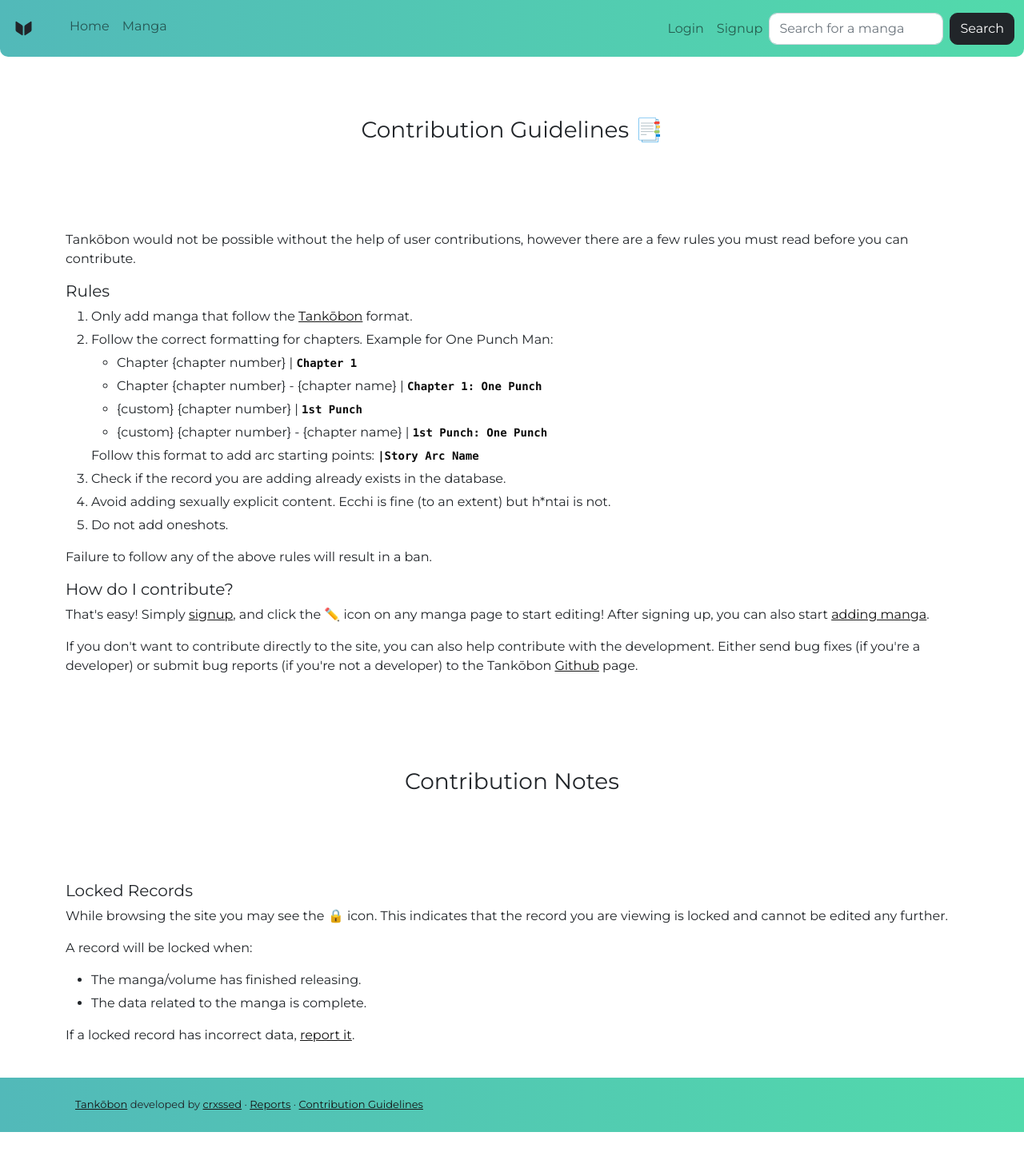
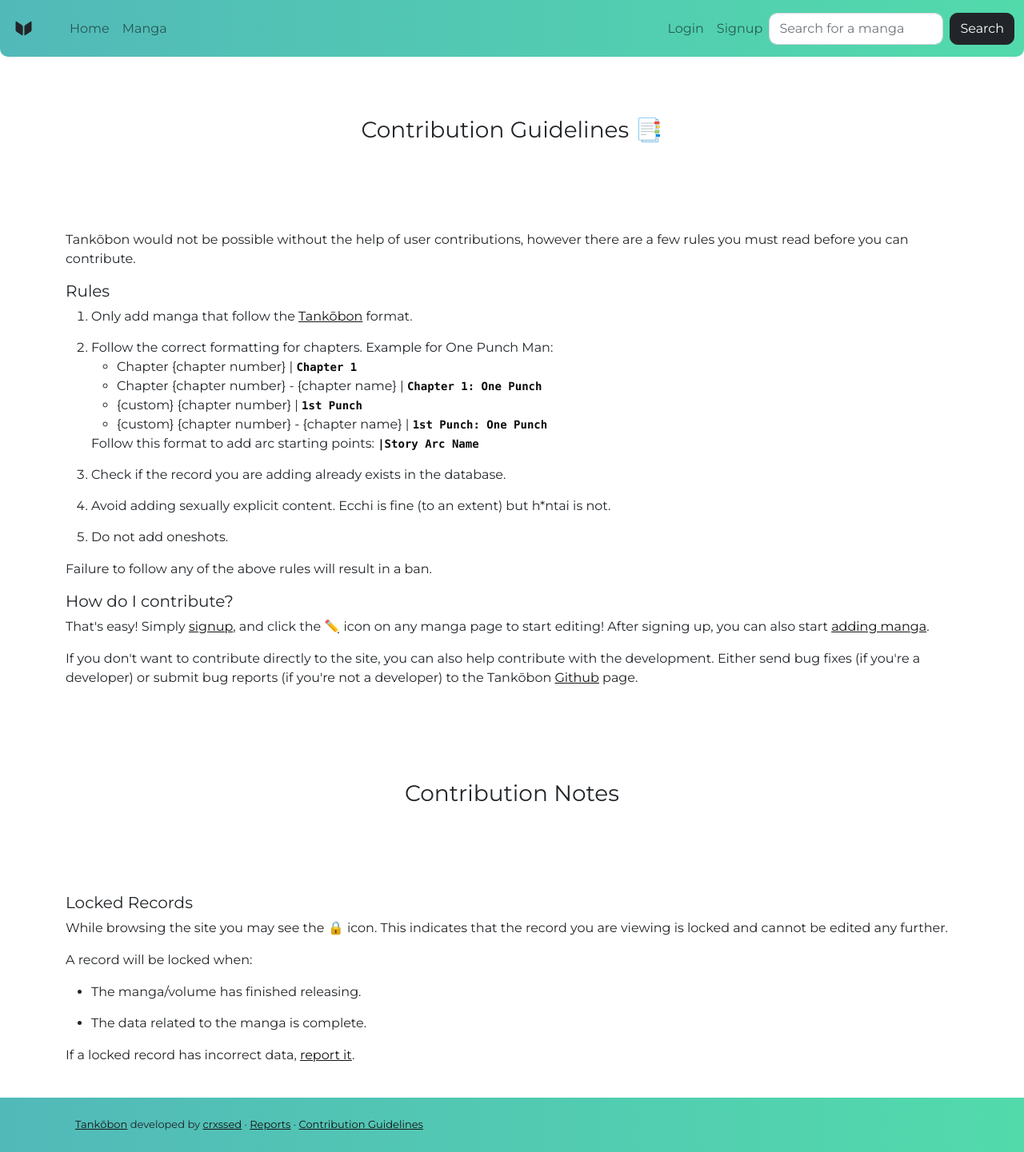
Before and after one commit to crxssed7/tankobon, a Django app: page /contrib/ in a window 1280 px wide. Shown: the whole page at 80% size. Before the commit the page ends 1416 px from the top, so only its background shows below. Run offline with Django 3.2, Linux system fonts and the light colour scheme; some libraries are stand-ins or nearby versions.

Commit message:
minor tweaks to formatting

```diff
--- a/web/templates/web/contrib.html
+++ b/web/templates/web/contrib.html
@@ -6,8 +6,8 @@
 
 {% block content %}
 <style>
-    li, .li-summ {
-        margin-bottom: 5px;
+    .li-ind {
+        margin-bottom: 15px;
     }
 </style>
 
@@ -19,7 +19,7 @@
         read before you can contribute.</p>
     <h5>Rules</h5>
     <ol>
-        <li>Only add manga that follow the <a href="https://en.wikipedia.org/wiki/Tank%C5%8Dbon"
+        <li class="li-ind">Only add manga that follow the <a href="https://en.wikipedia.org/wiki/Tank%C5%8Dbon"
                 class="link">Tankōbon</a> format.</li>
         <li>Follow the correct formatting for chapters. Example for One Punch Man:</li>
         <ul>
@@ -28,10 +28,10 @@
             <li>{custom} {chapter number} | <code>1st Punch</code></li>
             <li>{custom} {chapter number} - {chapter name} | <code>1st Punch: One Punch</code></li>
         </ul>
-        <p class="li-summ">Follow this format to add arc starting points: <code>|Story Arc Name</code></p>
-        <li>Check if the record you are adding already exists in the database.</li>
-        <li>Avoid adding sexually explicit content. Ecchi is fine (to an extent) but h*ntai is not.</li>
-        <li>Do not add oneshots.</li>
+        <p class="li-ind"">Follow this format to add arc starting points: <code>|Story Arc Name</code></p>
+        <li class="li-ind">Check if the record you are adding already exists in the database.</li>
+        <li class="li-ind">Avoid adding sexually explicit content. Ecchi is fine (to an extent) but h*ntai is not.</li>
+        <li class="li-ind">Do not add oneshots.</li>
     </ol>
     <p>Failure to follow any of the above rules will result in a ban.</p>
     <h5>How do I contribute?</h5>
@@ -51,8 +51,8 @@
         cannot be edited any further.</p>
     <p> A record will be locked when:</p>
     <ul>
-        <li>The manga/volume has finished releasing.</li>
-        <li>The data related to the manga is complete.</li>
+        <li class="li-ind">The manga/volume has finished releasing.</li>
+        <li class="li-ind">The data related to the manga is complete.</li>
     </ul>
     <p>If a locked record has incorrect data, <a href="https://forms.gle/TYcJq3EJhPhC4iE87" class="link">report it</a>.</p>
 </div>
```
